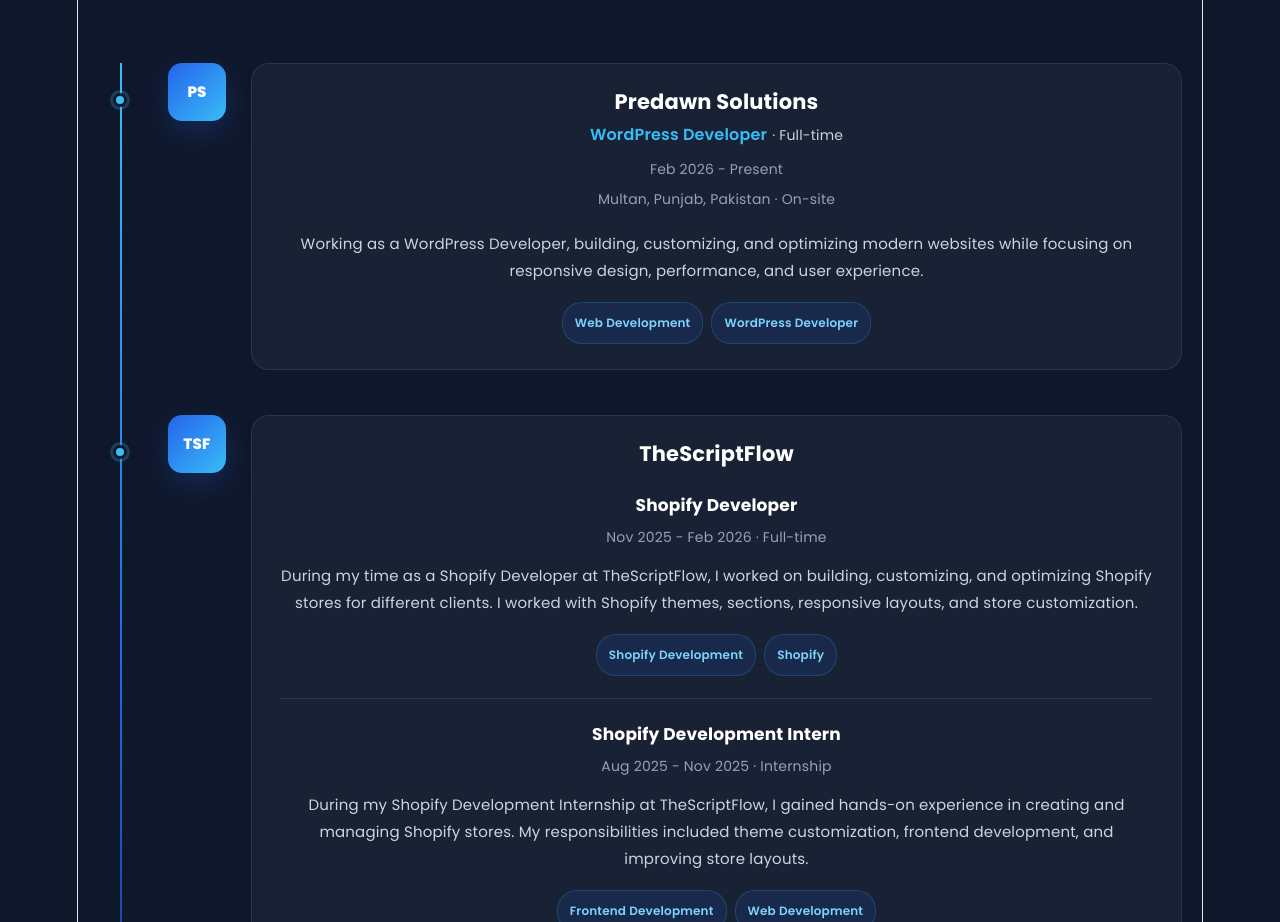
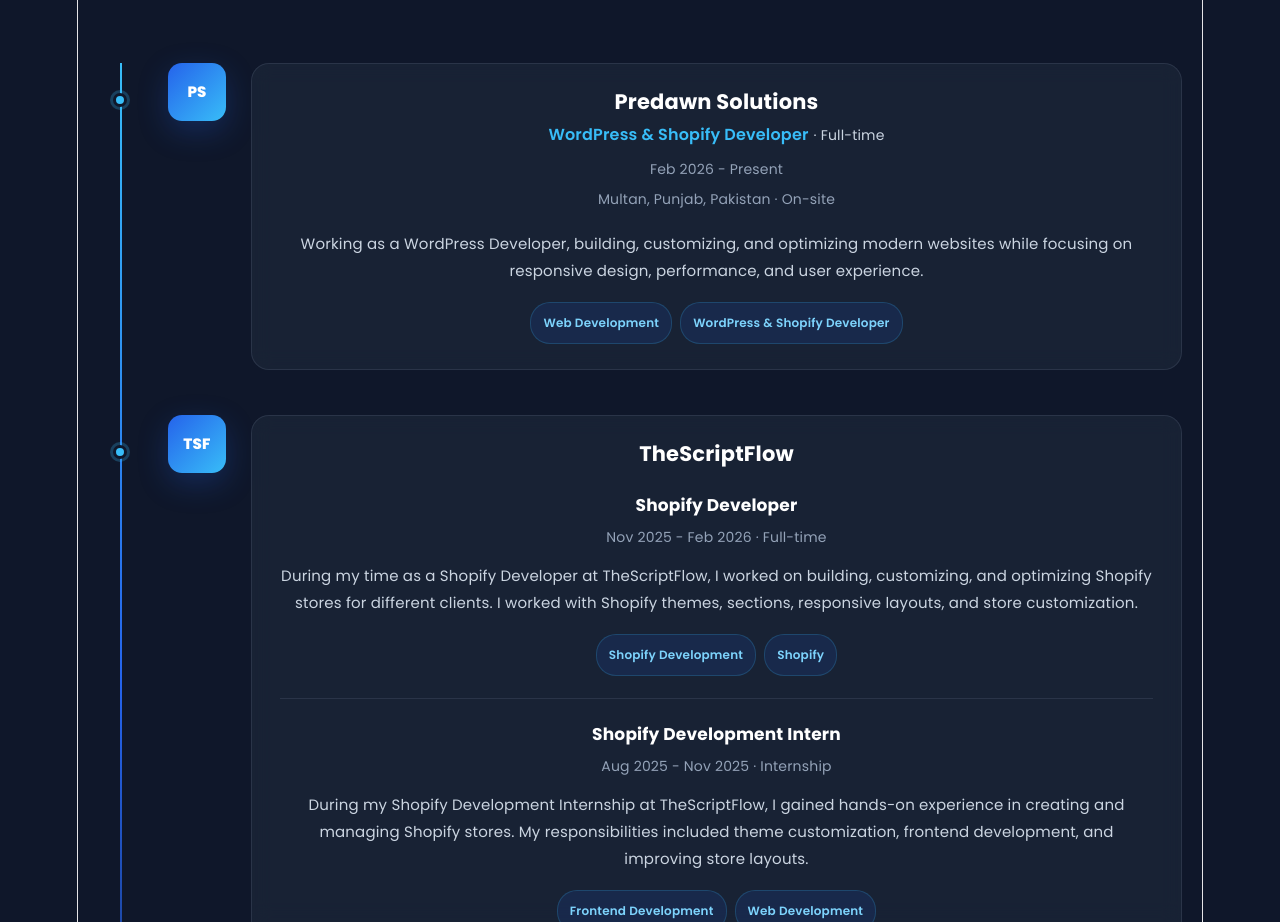
Before and after one commit to shahzaib1838/shahzaib-idrees, a React (Vite) app: page /guest-posting in a window 1280 px wide. Shown: the part 2660-3582 px from the top of the page. Built offline with nearby package versions, Linux system fonts and the light colour scheme; no server answers.

Commit message:
Update project

```diff
--- a/src/components/experience.jsx
+++ b/src/components/experience.jsx
@@ -5,7 +5,7 @@
     {
       company: "Predawn Solutions",
       logo: "PS",
-      role: "WordPress Developer",
+      role: "WordPress & Shopify Developer",
       type: "Full-time",
       duration: "Feb 2026 - Present",
       location: "Multan, Punjab, Pakistan · On-site",
```
